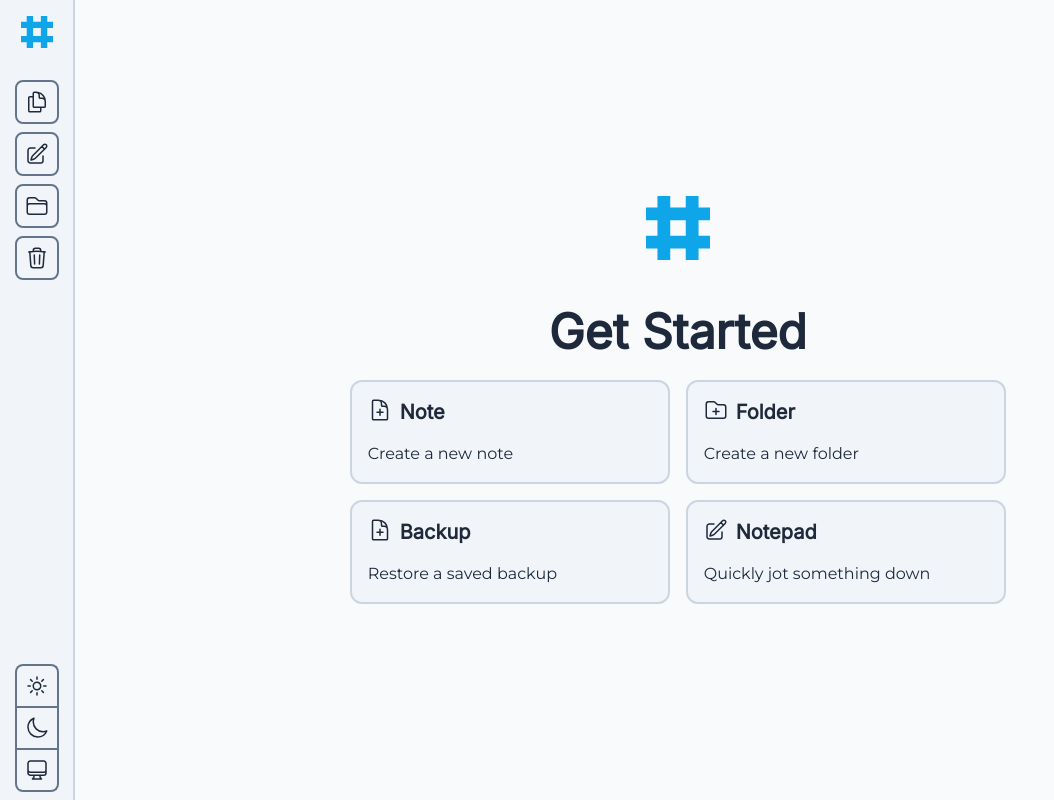
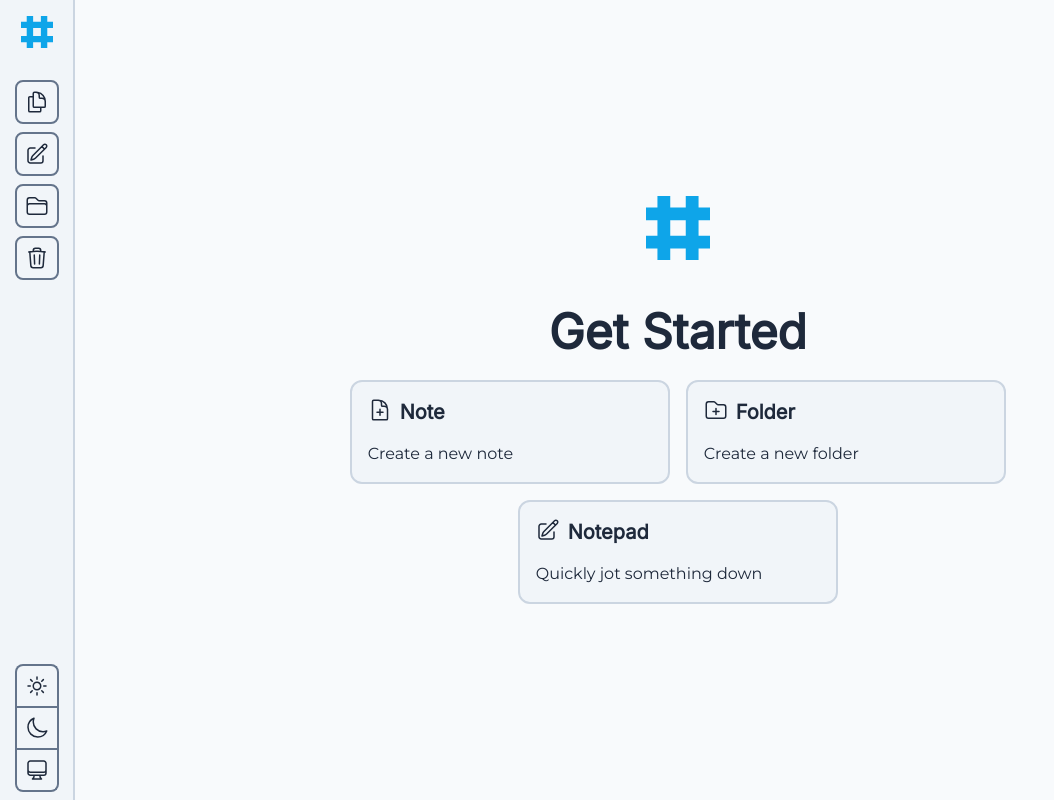
Before and after one commit to matovius/hashtype, a SvelteKit app: page /demo in a window 1280 px wide. Shown: the whole page, without its empty margins (0-1054 px from the left). Built offline with nearby package versions, Linux system fonts and the light colour scheme; a web font is replaced by a local one.

Commit message:
Remove unnecessary backup starting action

```diff
--- a/src/routes/demo/+page.svelte
+++ b/src/routes/demo/+page.svelte
@@ -21,11 +21,6 @@
       icon: FolderPlusIcon,
       title: "Folder",
       description: "Create a new folder",
-    },
-    {
-      icon: DocumentPlusIcon,
-      title: "Backup",
-      description: "Restore a saved backup",
     },
     {
       icon: PencilSquareIcon,
```
